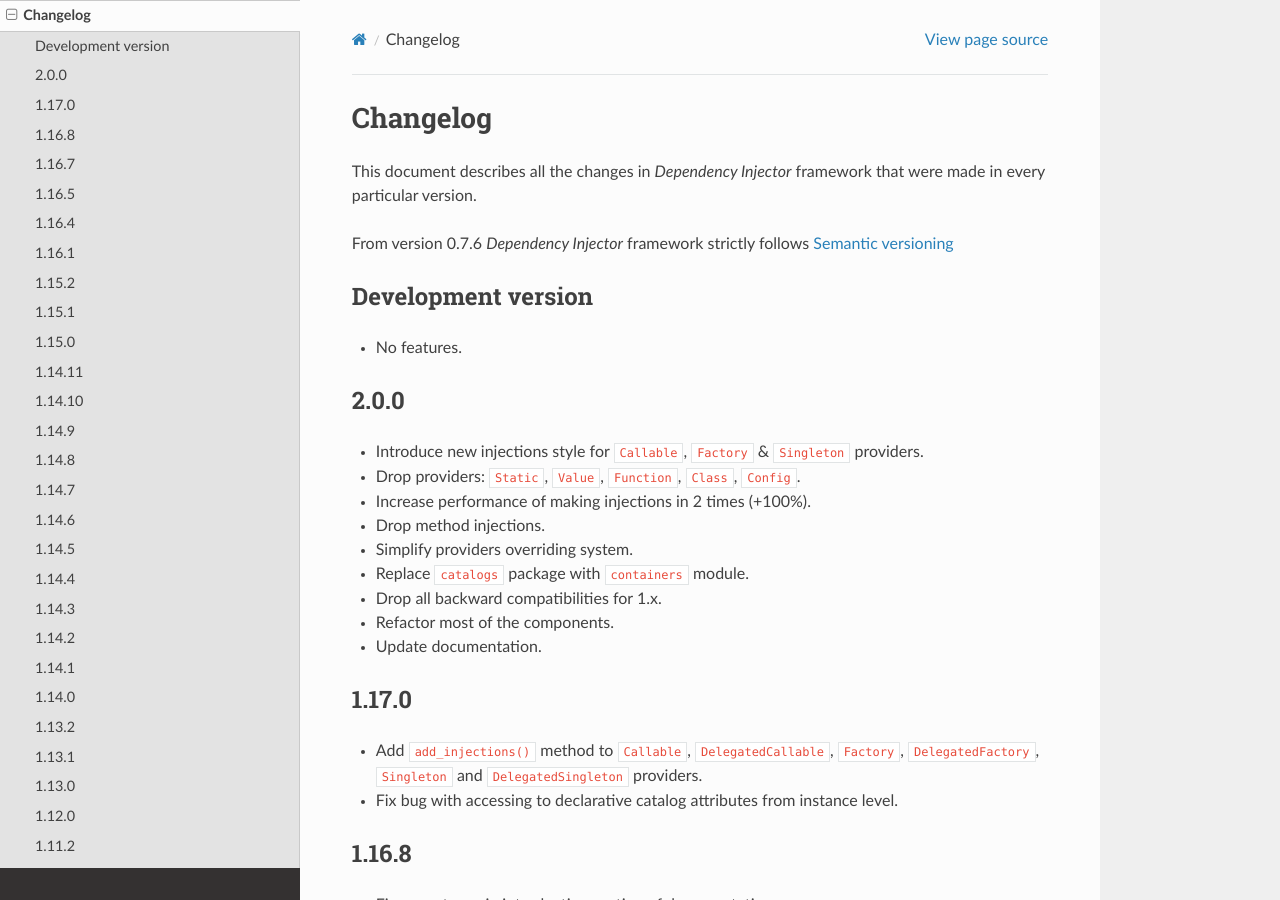
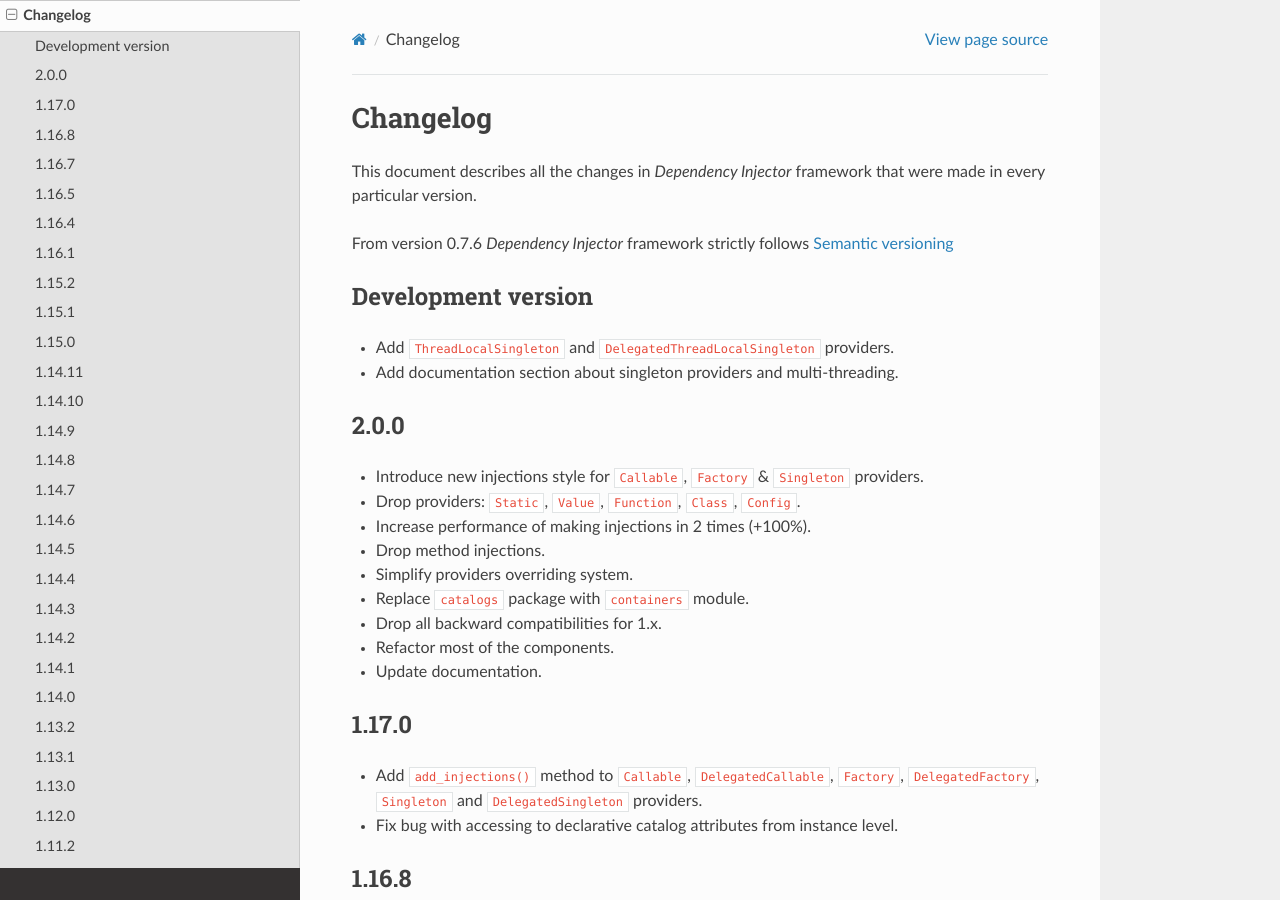
Before and after one commit to ets-labs/python-dependency-injector, a Sphinx documentation site: the page built from docs/main/changelog.rst, in a window 1280 px wide and 900 px high. Built offline with Sphinx 7.4.7 and the Read the Docs theme 2.0.0, drawn with Linux system fonts in a browser that asks for light colours.

Commit message:
Add documentation section about singleton providers and multi-threading

```diff
--- a/docs/main/changelog.rst
+++ b/docs/main/changelog.rst
@@ -9,7 +9,8 @@ follows `Semantic versioning`_
 
 Development version
 -------------------
-- No features.
+- Add ``ThreadLocalSingleton`` and ``DelegatedThreadLocalSingleton`` providers.
+- Add documentation section about singleton providers and multi-threading.
 
 2.0.0
 ------
```
Also changed, not shown: docs/providers/singleton.rst (+19 -0 lines), docs/images/providers/providers_class_diagram.png.
